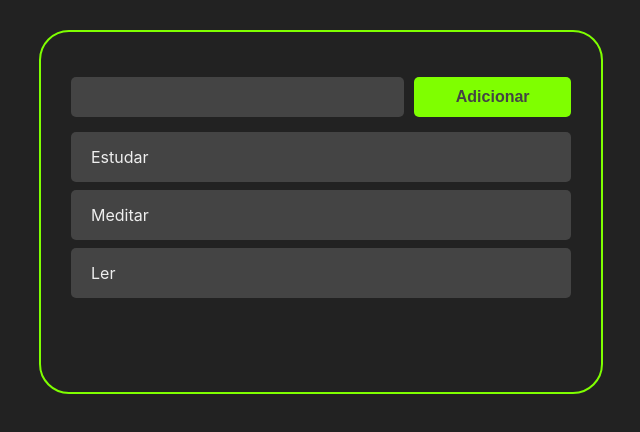
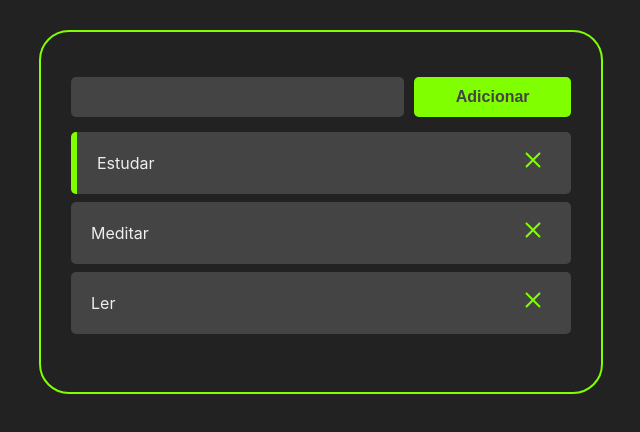
Before and after one commit to Mucharski/todolist-reactjs, a React (Create React App) app: page /1 in a window 1280 px wide. Shown: the top 432 px of the page, without its empty margins (319-959 px from the left). Built offline with nearby package versions, Linux system fonts and the light colour scheme.

Commit message:
Marca de tarefa completada e exclusão desenvolvidas

```diff
--- a/package.json
+++ b/package.json
@@ -8,7 +8,9 @@
     "@testing-library/user-event": "^13.5.0",
     "react": "^17.0.2",
     "react-dom": "^17.0.2",
+    "react-icons": "^4.3.1",
     "react-scripts": "5.0.0",
+    "uuid": "^8.3.2",
     "web-vitals": "^2.1.3"
   },
   "scripts": {
--- a/src/App.css
+++ b/src/App.css
@@ -7,7 +7,3 @@
   padding: 30px;
   border-radius: 30px;
 }
-
-* {
-  color: white;
-}
--- a/src/App.js
+++ b/src/App.js
@@ -1,4 +1,5 @@
 import React, { useState } from 'react';
+import { v4 } from 'uuid';
 import "./App.css";
 import AddTask from './components/AddTask/AddTask';
 import Tasks from "./components/Tasks"
@@ -22,10 +23,27 @@
     }
   ]);
 
+  const handleTaskCompletion = (taskId) => {
+    const newTasks = tasks.map((task) => {
+      if (task.id == taskId) return { ...task, completed: !task.completed }
+
+      return task;
+    });
+
+    setTasks(newTasks);
+
+  }
+
+  const handleTaskExclusion = (taskId) => {
+    const newTasks = tasks.filter(task => task.id != taskId);
+
+    setTasks(newTasks);
+  }
+
   const handleTaskAddition = (taskTitle) => {
     const newTasks = [...tasks, {
       title: taskTitle,
-      id: Math.random(10),
+      id: v4(),
       completed: false
     }]
 
@@ -36,7 +54,7 @@
     <>
       <div className='container'>
         <AddTask handleTaskAddition={handleTaskAddition} />
-        <Tasks tasks={tasks} />
+        <Tasks tasks={tasks} handleTaskCompletion={handleTaskCompletion} handleTaskExclusion={handleTaskExclusion} />
       </div>
     </>
   )
--- a/src/components/AddTask/AddTask.jsx
+++ b/src/components/AddTask/AddTask.jsx
@@ -11,6 +11,7 @@
 
   const handleAddTaskClick = () => {
     handleTaskAddition(inputData);
+    setInputData("");
   };
   return (
     <div className="add-task-container">
--- a/src/components/TaskItem/TaskItem.css
+++ b/src/components/TaskItem/TaskItem.css
@@ -8,3 +8,16 @@
     color: #eee;
     align-items: center;
 }
+
+.task-title {
+    cursor: pointer;
+}
+
+.remove-task-button {
+    background-color: #444;
+    border: none;
+    font-size: 24px;
+    font-weight: bold;
+    color: chartreuse;
+    cursor: pointer;
+}
--- a/src/components/TaskItem/TaskItem.jsx
+++ b/src/components/TaskItem/TaskItem.jsx
@@ -1,8 +1,25 @@
 import React from "react";
-import "./TaskItem.css"
+import "./TaskItem.css";
+import { CgClose } from "react-icons/cg"
 
-const Task = ({ task }) => {
-  return <div className="task-container">{task.title}</div>;
+
+const Task = ({ task, handleTaskCompletion, handleTaskExclusion }) => {
+  return (
+    <div
+      className="task-container"
+      style={task.completed ? { borderLeft: "6px solid chartreuse" } : {}}
+    >
+      <div className="task-title" onClick={() => handleTaskCompletion(task.id)}>
+        {task.title}
+      </div>
+
+      <div className="buttons-container">
+        <button className="remove-task-button" onClick={() => handleTaskExclusion(task.id)}>
+          <CgClose />
+        </button>
+      </div>
+    </div>
+  );
 };
 
 export default Task;
--- a/src/components/Tasks.jsx
+++ b/src/components/Tasks.jsx
@@ -1,11 +1,11 @@
 import React from "react";
 import Task from "./TaskItem/TaskItem";
 
-const Tasks = ({ tasks }) => {
+const Tasks = ({ tasks, handleTaskCompletion, handleTaskExclusion }) => {
   return (
     <>
       {tasks.map((task) => (
-        <Task task={task} />
+        <Task task={task} handleTaskCompletion={handleTaskCompletion} handleTaskExclusion={handleTaskExclusion} />
       ))}
     </>
   );
```
Also changed, not shown: 1 other file (tests, documents, lock files or other folders).
